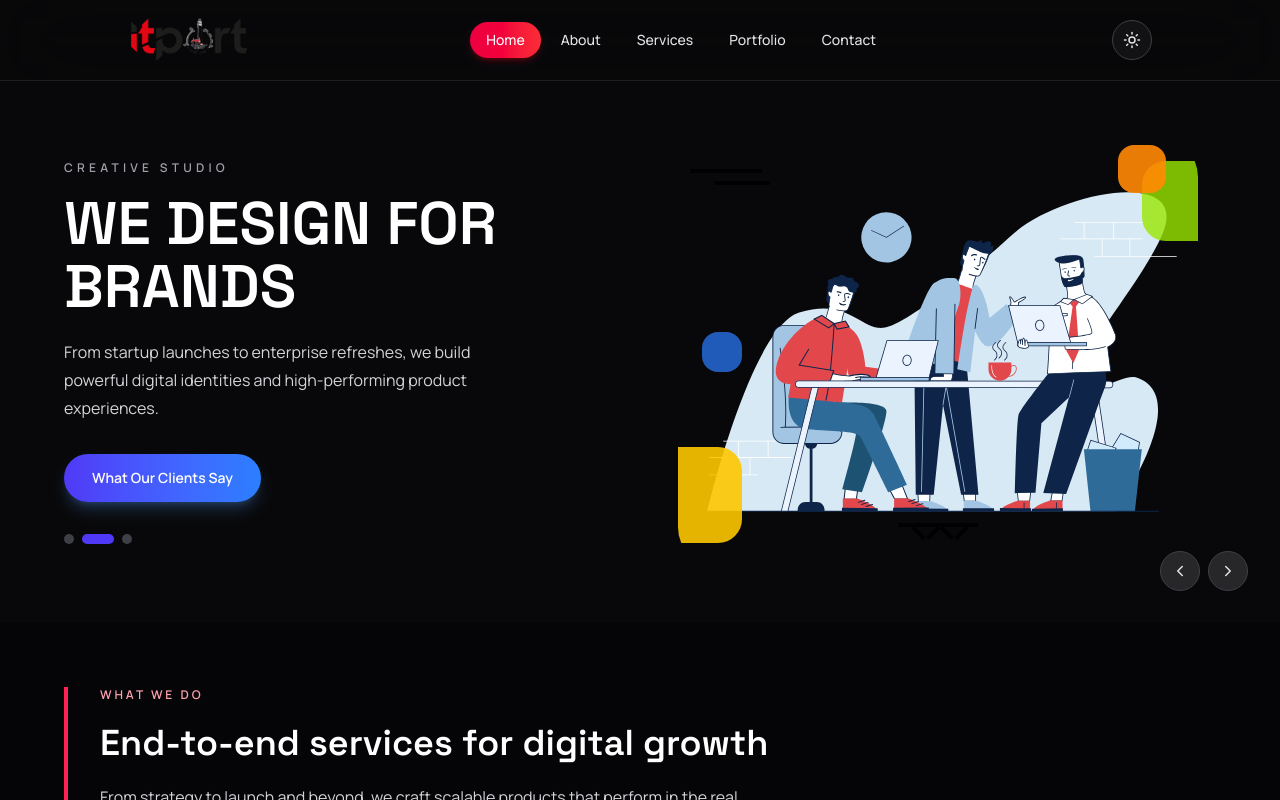
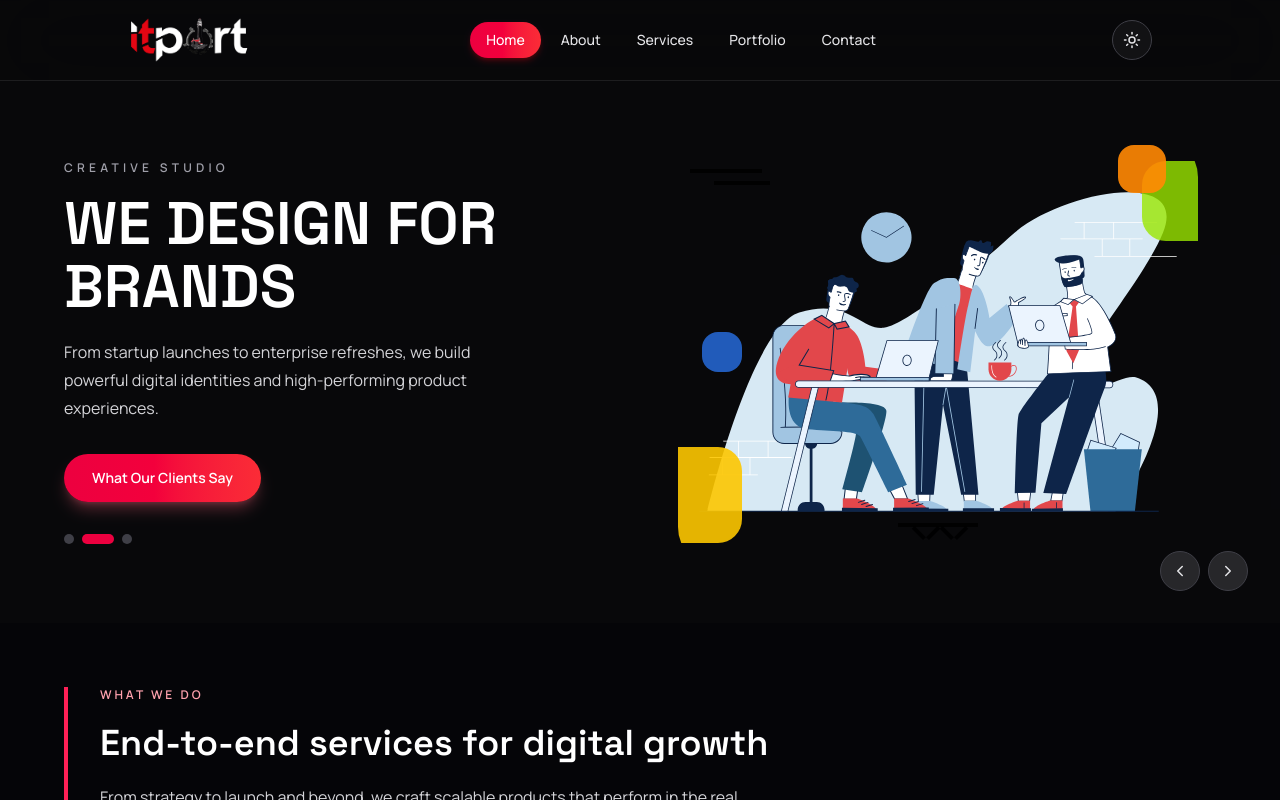
Before and after one commit to ksnirob/itport, a Next.js app: page / in a window 1280 px wide. Both pictures are taken after a click on the button 1132 px from the left and 40 px from the top of the page. Shown: the top 800 px of the page. Built offline with nearby package versions, Linux system fonts and the light colour scheme.

Commit message:
initial development done

```diff
--- a/components/hero-section.tsx
+++ b/components/hero-section.tsx
@@ -80,7 +80,7 @@ export function HeroSection() {
               <div className="mt-8 flex items-center gap-3">
                 <Link
                   href="/contact"
-                  className="inline-flex h-12 items-center justify-center rounded-full bg-gradient-to-r from-indigo-600 to-blue-500 px-7 text-sm font-semibold text-white shadow-lg shadow-blue-400/25 transition hover:-translate-y-0.5"
+                  className="inline-flex h-12 items-center justify-center rounded-full bg-gradient-to-r from-rose-600 to-red-500 px-7 text-sm font-semibold text-white shadow-lg shadow-rose-400/30 transition hover:-translate-y-0.5"
                 >
                   {slide.cta}
                 </Link>
@@ -94,7 +94,7 @@ export function HeroSection() {
                     aria-label={`Go to hero slide ${index + 1}`}
                     onClick={() => setActiveSlide(index)}
                     className={`h-2.5 rounded-full transition ${
-                      index === activeSlide ? "w-8 bg-indigo-600" : "w-2.5 bg-zinc-300 dark:bg-zinc-700"
+                      index === activeSlide ? "w-8 bg-rose-600" : "w-2.5 bg-zinc-300 dark:bg-zinc-700"
                     }`}
                   />
                 ))}
@@ -134,7 +134,7 @@ export function HeroSection() {
             type="button"
             aria-label="Previous hero slide"
             onClick={goPrev}
-            className="inline-flex h-10 w-10 items-center justify-center rounded-full border border-zinc-300 bg-white text-zinc-700 transition hover:border-indigo-400 hover:text-indigo-600 dark:border-zinc-700 dark:bg-zinc-800 dark:text-zinc-200"
+            className="inline-flex h-10 w-10 items-center justify-center rounded-full border border-zinc-300 bg-white text-zinc-700 transition hover:border-rose-400 hover:text-rose-600 dark:border-zinc-700 dark:bg-zinc-800 dark:text-zinc-200"
           >
             <ChevronLeft size={18} />
           </button>
@@ -142,7 +142,7 @@ export function HeroSection() {
             type="button"
             aria-label="Next hero slide"
             onClick={goNext}
-            className="inline-flex h-10 w-10 items-center justify-center rounded-full border border-zinc-300 bg-white text-zinc-700 transition hover:border-indigo-400 hover:text-indigo-600 dark:border-zinc-700 dark:bg-zinc-800 dark:text-zinc-200"
+            className="inline-flex h-10 w-10 items-center justify-center rounded-full border border-zinc-300 bg-white text-zinc-700 transition hover:border-rose-400 hover:text-rose-600 dark:border-zinc-700 dark:bg-zinc-800 dark:text-zinc-200"
           >
             <ChevronRight size={18} />
           </button>
--- a/components/navbar.tsx
+++ b/components/navbar.tsx
@@ -6,6 +6,7 @@ import Link from "next/link";
 import { usePathname } from "next/navigation";
 import { useState } from "react";
 import { navLinks } from "@/lib/data";
+import darkLogo from "@/images/itport-logo-dark-mode.png";
 import logo from "@/images/itport-logo.png";
 import { ThemeToggle } from "./theme-toggle";
 
@@ -17,7 +18,8 @@ export function Navbar() {
     <header className="sticky top-0 z-50 border-b border-zinc-200/80 bg-white/85 backdrop-blur-2xl dark:border-zinc-800/70 dark:bg-zinc-950/80">
       <div className="mx-auto flex h-20 w-full max-w-6xl items-center justify-between px-6 sm:px-10 lg:px-16">
         <Link href="/" className="group flex items-center">
-          <Image src={logo} alt="ITPort logo" priority className="h-11 w-auto" />
+          <Image src={logo} alt="ITPort logo" priority className="h-11 w-auto dark:hidden" />
+          <Image src={darkLogo} alt="ITPort logo" priority className="hidden h-11 w-auto dark:block" />
         </Link>
 
         <nav className="hidden items-center gap-1 md:flex">
--- a/components/tech-stack.tsx
+++ b/components/tech-stack.tsx
@@ -1,4 +1,25 @@
 import { techStack } from "@/lib/data";
+import { FaAws } from "react-icons/fa";
+import {
+  SiDocker,
+  SiGraphql,
+  SiNextdotjs,
+  SiNodedotjs,
+  SiPostgresql,
+  SiReact,
+  SiTypescript,
+} from "react-icons/si";
+
+const techIcons: Record<string, React.ComponentType<{ className?: string }>> = {
+  "Next.js": SiNextdotjs,
+  React: SiReact,
+  TypeScript: SiTypescript,
+  "Node.js": SiNodedotjs,
+  PostgreSQL: SiPostgresql,
+  AWS: FaAws,
+  Docker: SiDocker,
+  GraphQL: SiGraphql,
+};
 
 export function TechStack() {
   return (
@@ -11,8 +32,14 @@ export function TechStack() {
           {techStack.map((item) => (
             <div
               key={item}
-              className="rounded-md border border-zinc-200 bg-zinc-50 px-4 py-3 text-center text-sm font-semibold text-zinc-700 transition hover:-translate-y-0.5 hover:border-rose-500/50 hover:text-rose-700 dark:border-zinc-800 dark:bg-zinc-900/80 dark:text-zinc-200 dark:hover:text-rose-300"
+              className="flex items-center justify-center gap-2 rounded-md border border-zinc-200 bg-zinc-50 px-4 py-3 text-center text-sm font-semibold text-zinc-700 transition hover:-translate-y-0.5 hover:border-rose-500/50 hover:text-rose-700 dark:border-zinc-800 dark:bg-zinc-900/80 dark:text-zinc-200 dark:hover:text-rose-300"
             >
+              {techIcons[item]
+                ? (() => {
+                    const Icon = techIcons[item];
+                    return <Icon className="h-4 w-4" />;
+                  })()
+                : null}
               {item}
             </div>
           ))}
--- a/components/theme-provider.tsx
+++ b/components/theme-provider.tsx
@@ -1,11 +1,46 @@
 "use client";
 
-import { ThemeProvider as NextThemeProvider } from "next-themes";
+import {
+  createContext,
+  useContext,
+  useEffect,
+  useMemo,
+  useState,
+  type ReactNode,
+} from "react";
 
-export function ThemeProvider({ children }: { children: React.ReactNode }) {
-  return (
-    <NextThemeProvider attribute="class" defaultTheme="light" enableSystem={false}>
-      {children}
-    </NextThemeProvider>
-  );
+type Theme = "light" | "dark";
+
+type ThemeContextValue = {
+  theme: Theme;
+  setTheme: (theme: Theme) => void;
+};
+
+const ThemeContext = createContext<ThemeContextValue | undefined>(undefined);
+
+const STORAGE_KEY = "itport-theme";
+
+export function ThemeProvider({ children }: { children: ReactNode }) {
+  const [theme, setTheme] = useState<Theme>(() => {
+    if (typeof window === "undefined") return "light";
+    const stored = localStorage.getItem(STORAGE_KEY);
+    return stored === "dark" || stored === "light" ? stored : "light";
+  });
+
+  useEffect(() => {
+    document.documentElement.classList.toggle("dark", theme === "dark");
+    localStorage.setItem(STORAGE_KEY, theme);
+  }, [theme]);
+
+  const value = useMemo(() => ({ theme, setTheme }), [theme]);
+
+  return <ThemeContext.Provider value={value}>{children}</ThemeContext.Provider>;
 }
+
+export function useTheme() {
+  const context = useContext(ThemeContext);
+  if (!context) {
+    throw new Error("useTheme must be used within ThemeProvider");
+  }
+  return context;
+}
--- a/components/theme-toggle.tsx
+++ b/components/theme-toggle.tsx
@@ -1,11 +1,29 @@
 "use client";
 
 import { Moon, Sun } from "lucide-react";
-import { useTheme } from "next-themes";
+import { useSyncExternalStore } from "react";
+import { useTheme } from "./theme-provider";
 
 export function ThemeToggle() {
-  const { resolvedTheme, setTheme } = useTheme();
-  const isDark = resolvedTheme === "dark";
+  const { theme, setTheme } = useTheme();
+  const mounted = useSyncExternalStore(
+    () => () => {},
+    () => true,
+    () => false,
+  );
+  const isDark = theme === "dark";
+
+  if (!mounted) {
+    return (
+      <button
+        type="button"
+        aria-label="Theme toggle"
+        className="inline-flex h-10 w-10 items-center justify-center rounded-full border border-zinc-300 bg-white/80 text-zinc-700 backdrop-blur dark:border-zinc-700 dark:bg-zinc-900/70 dark:text-zinc-200"
+      >
+        <Moon size={18} />
+      </button>
+    );
+  }
 
   return (
     <button
--- a/package.json
+++ b/package.json
@@ -14,7 +14,8 @@
     "next": "16.2.2",
     "next-themes": "^0.4.6",
     "react": "19.2.4",
-    "react-dom": "19.2.4"
+    "react-dom": "19.2.4",
+    "react-icons": "^5.6.0"
   },
   "devDependencies": {
     "@tailwindcss/postcss": "^4",
```
Also changed, not shown: images/itport-logo-dark-mode.png (added), 1 other file (tests, documents, lock files or other folders).
